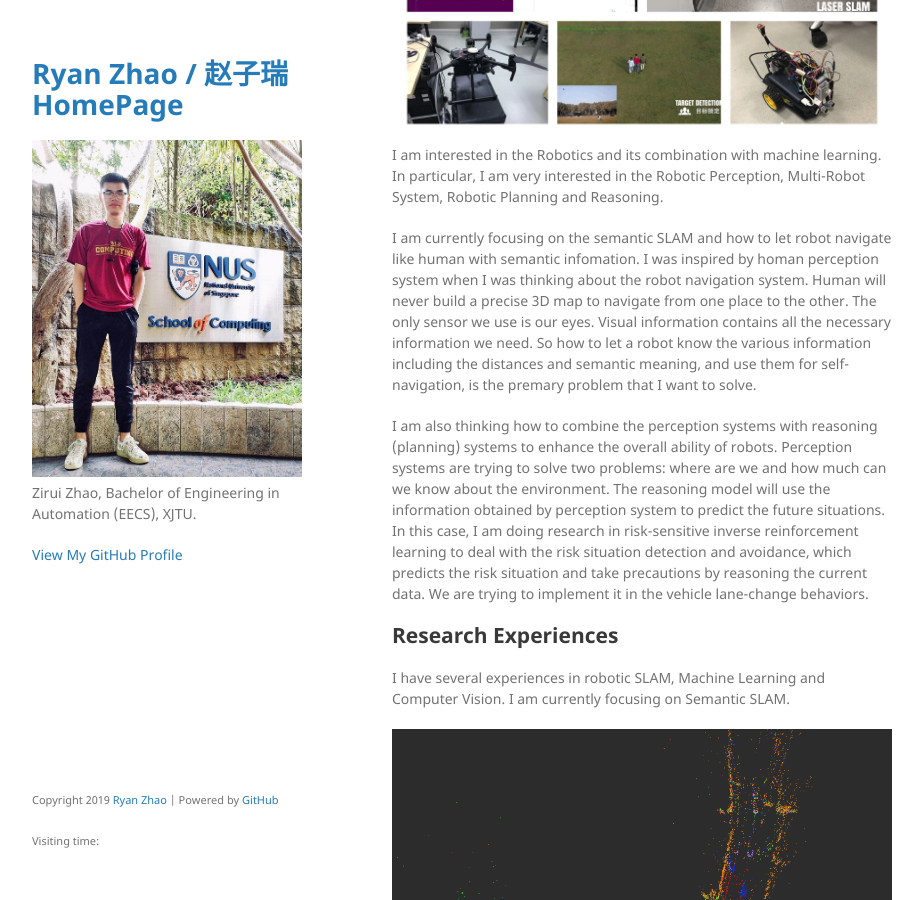
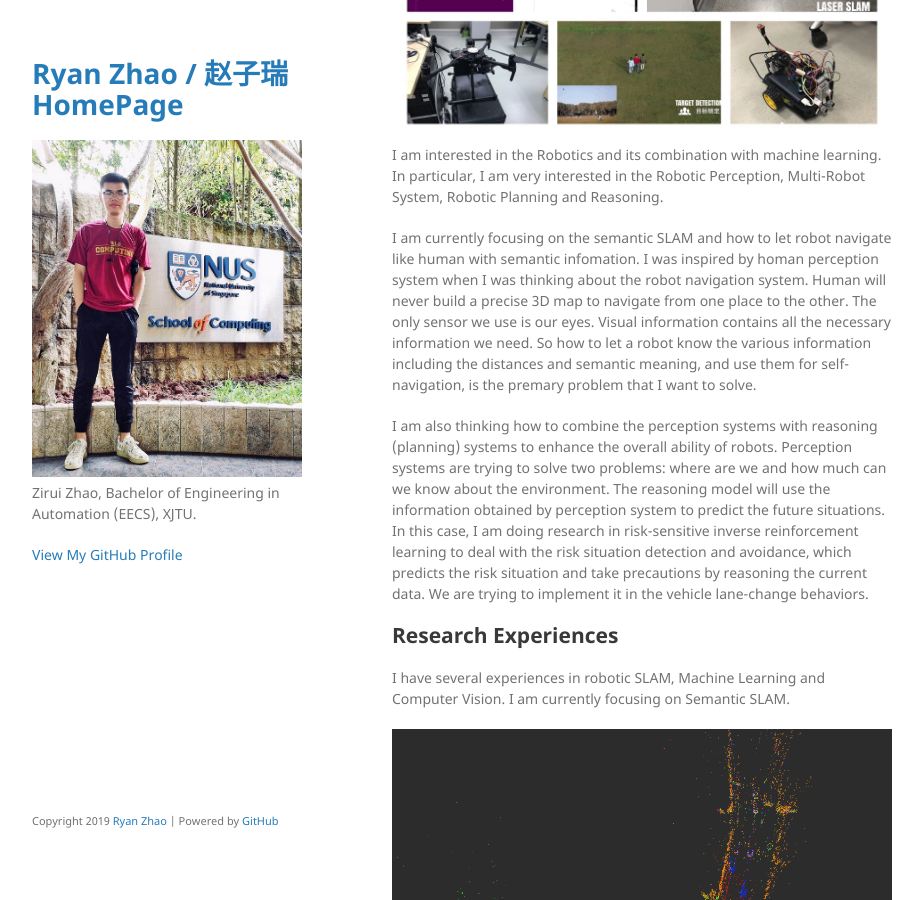
Before and after one commit to 1989Ryan/1989Ryan.github.io, a Jekyll site: the page built from index.md, in a window 1280 px wide and 900 px high, scrolled down 534 px. Shown: the whole window, without its empty margins (178-1101 px from the left). Built offline with Jekyll 4.4.1, drawn with Linux system fonts in a browser that asks for light colours; a script that is not in the unit is left out; comment, search, counter and statistics services are not loaded; our own code applies the rules of GitHub Pages for plain Markdown files.

Commit message:
Update default.html

```diff
--- a/_layouts/default.html
+++ b/_layouts/default.html
@@ -55,9 +55,7 @@
         {% endif %}
         <p><small>Copyright 2019 <a href="https://github.com/1989Ryan/">Ryan Zhao</a> | Powered by <a
           href="https://github.com/">GitHub</a></small></p>
-          <script async src="//busuanzi.ibruce.info/busuanzi/2.3/busuanzi.pure.mini.js"></script>
-            <span id="busuanzi_container_site_pv"><small> Visiting time: <span id="busuanzi_value_site_pv"></small></span></span>
-      </footer>
+         <script type="text/javascript" id="clstr_globe" src="//cdn.clustrmaps.com/globe.js?d=tsGBs-h4-iEtQ5V_YP9cMOUIyu6fKJer0gdA7IwEDGM"></script>
     </div>
     <script src="{{ "/assets/js/scale.fix.js" | relative_url }}"></script>
     {% if site.google_analytics %}
```
